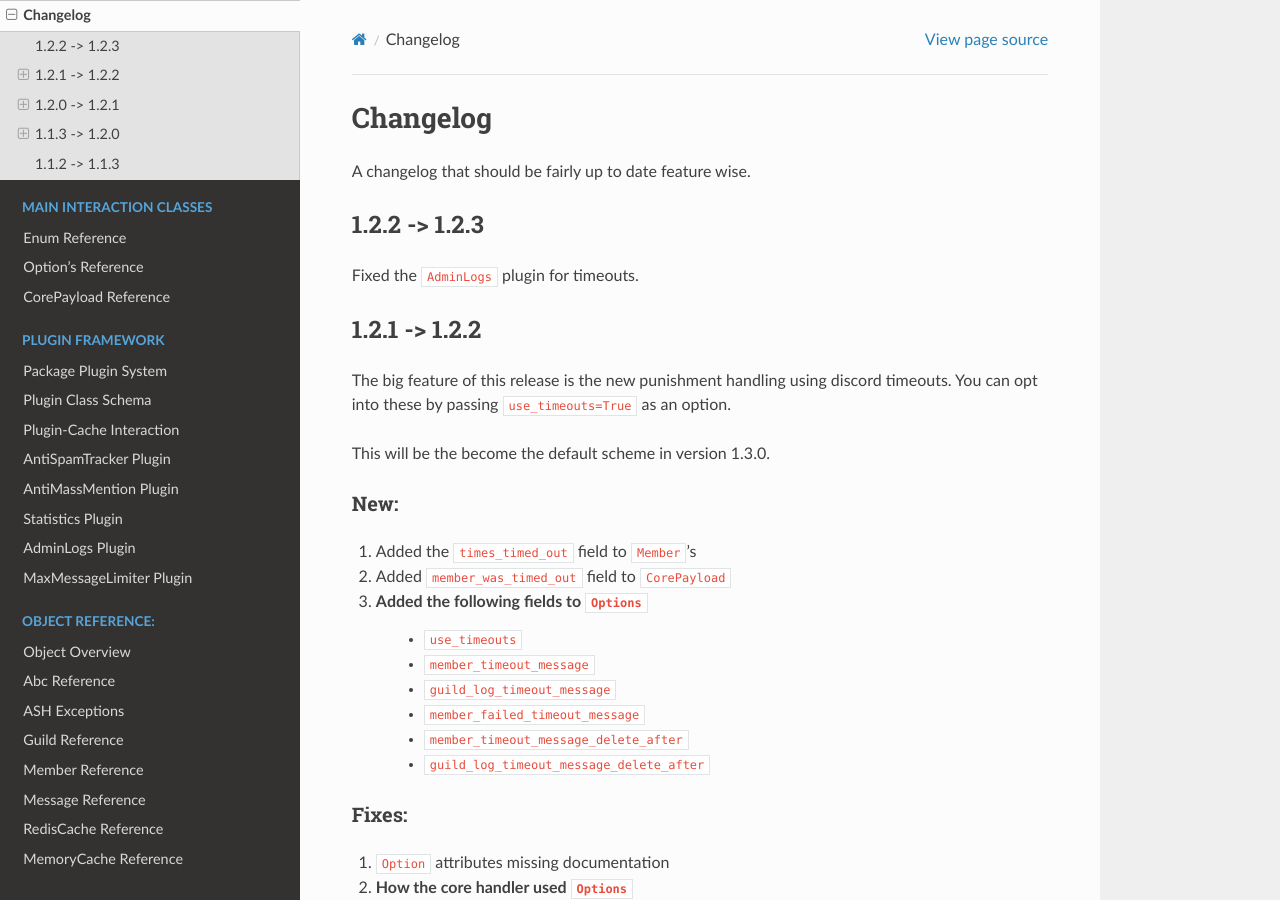
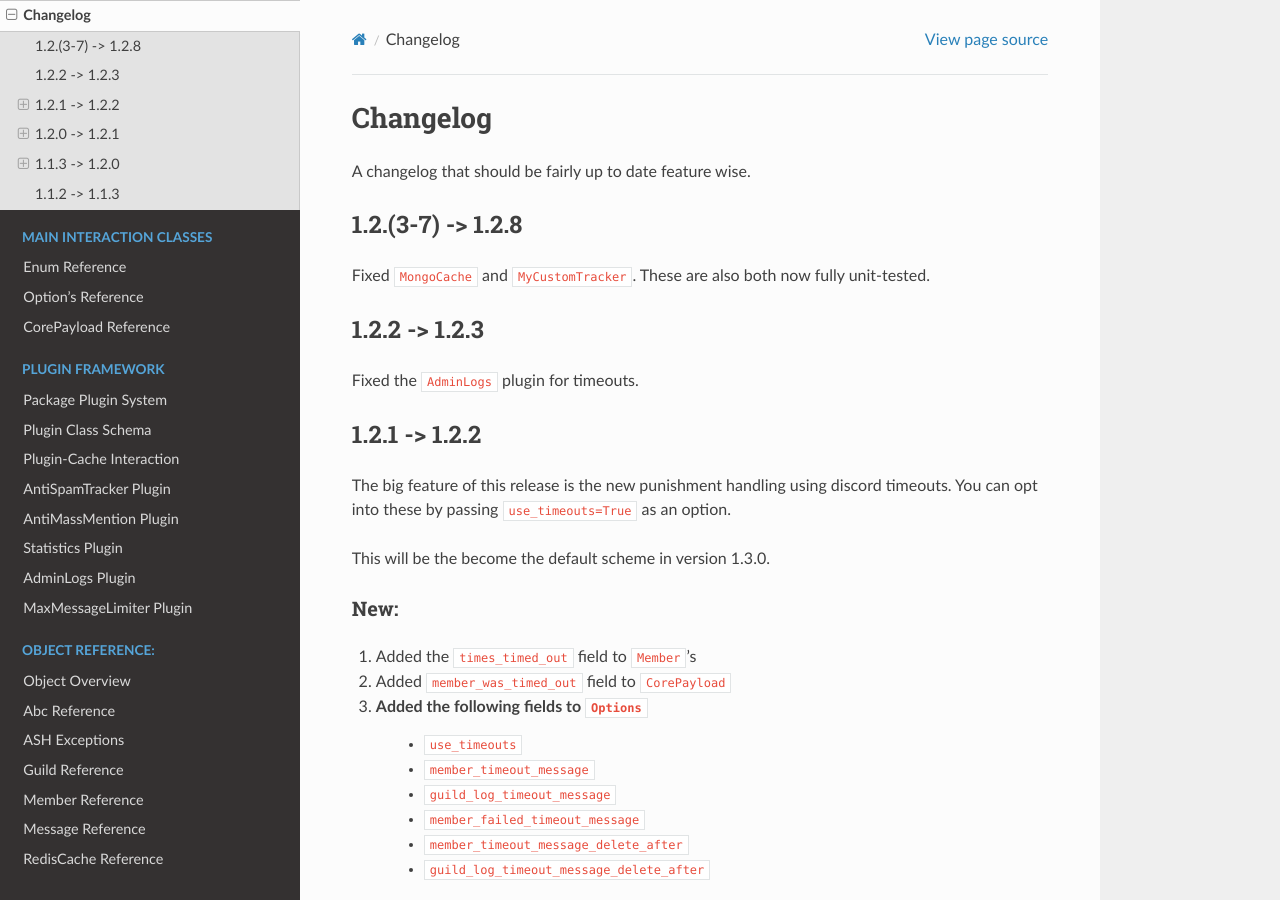
Before and after one commit to Skelmis/Discord-Anti-Spam, a Sphinx documentation site: the page built from docs/modules/changelog.rst, in a window 1280 px wide and 900 px high. Built offline with Sphinx 7.4.7 and the Read the Docs theme 2.0.0, drawn with Linux system fonts in a browser that asks for light colours.

Commit message:
Add changelogs

```diff
--- a/docs/modules/changelog.rst
+++ b/docs/modules/changelog.rst
@@ -2,6 +2,12 @@ Changelog
 =========
 
 A changelog that should be fairly up to date feature wise.
+
+1.2.(3-7) -> 1.2.8
+------------------
+
+Fixed ``MongoCache`` and ``MyCustomTracker``.
+These are also both now fully unit-tested.
 
 1.2.2 -> 1.2.3
 --------------
```
Also changed, not shown: 1 other file.
